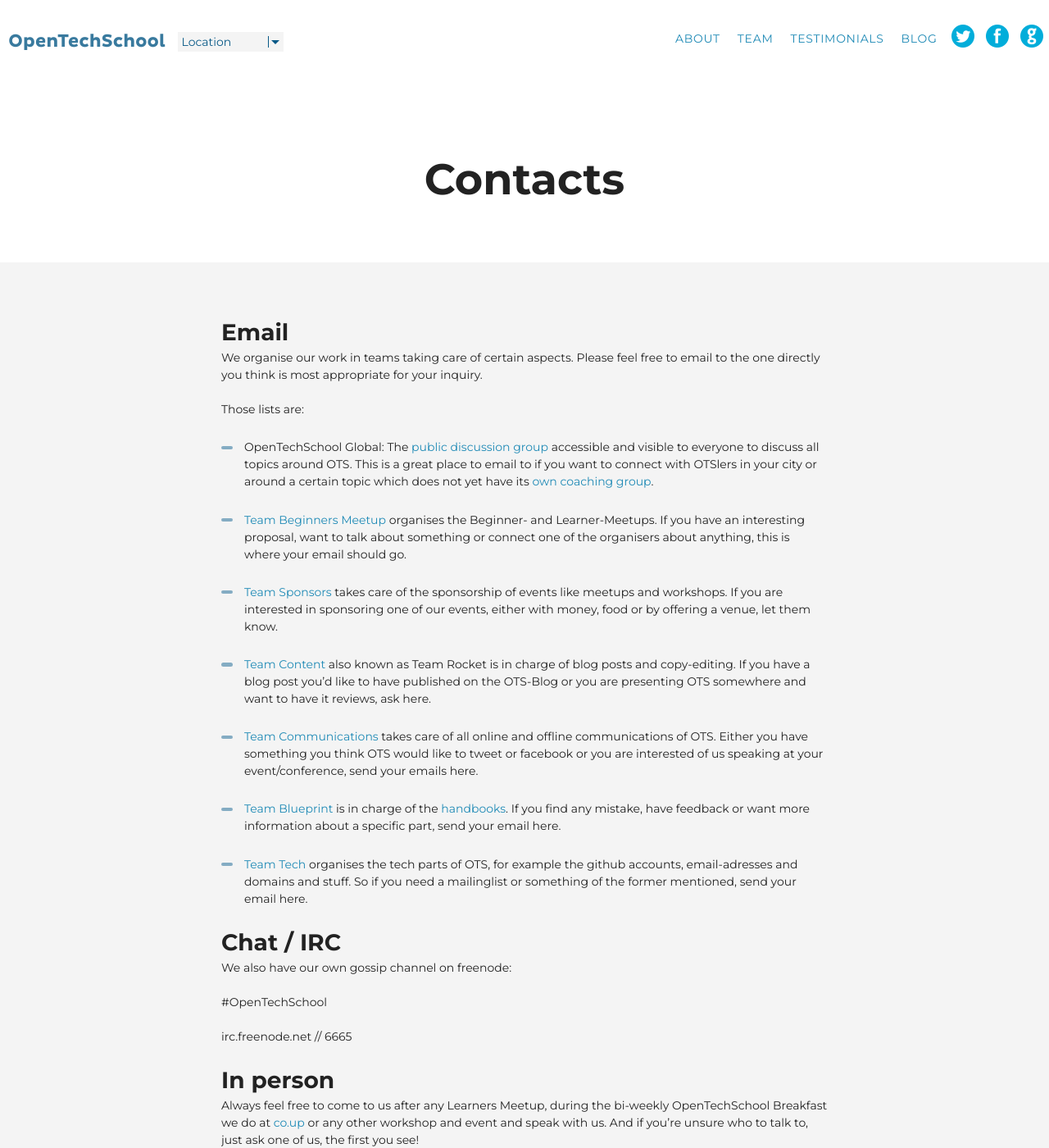
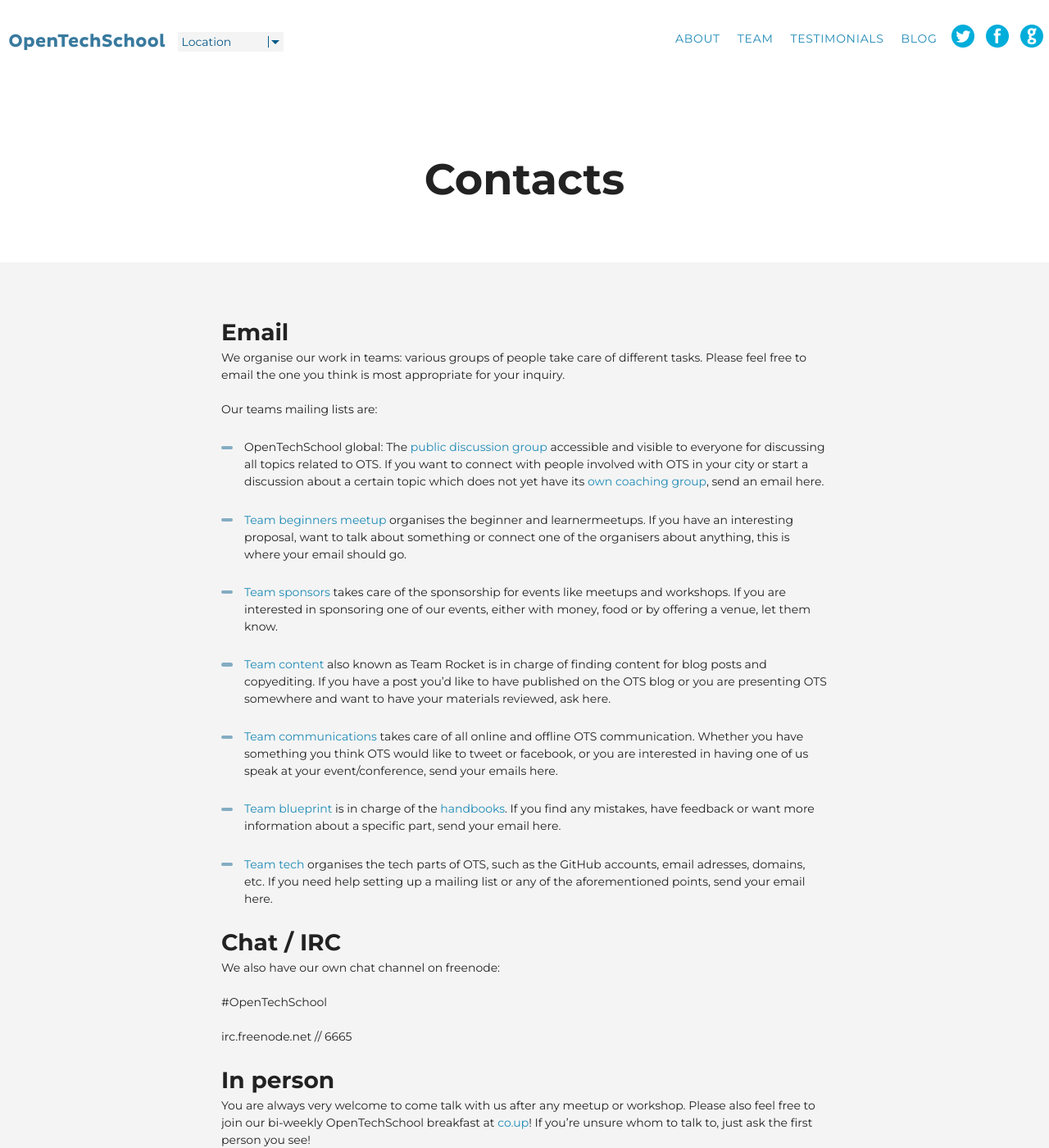
Before and after one commit to OpenTechSchool/www.opentechschool.org, a Jekyll site: the page built from contact.md, in a window 1280 px wide and 1400 px high. Shown: the whole window at 82% size. Built offline with Jekyll 4.4.1, drawn with Linux system fonts in a browser that asks for light colours; nearby versions of some CDN libraries.

Commit message:
copyediting

```diff
--- a/contact.md
+++ b/contact.md
@@ -5,27 +5,27 @@
 
 ## Email
 
-We organise our work in teams taking care of certain aspects. Please feel free to email to the one directly you think is most appropriate for your inquiry.
+We organise our work in teams: various groups of people take care of different tasks. Please feel free to email the one you think is most appropriate for your inquiry.
 
-Those lists are:
+Our teams mailing lists are:
 
- * OpenTechSchool Global: The [public discussion group](https://groups.google.com/a/opentechschool.org/forum/?fromgroups#!forum/discuss.global) accessible and visible to everyone to discuss all topics around OTS. This is a great place to email to if you want to connect with OTSlers in your city or around a certain topic which does not yet have its [own coaching group](/handbooks/mailinglists.html#coaches_lists).
+ * OpenTechSchool global: The [public discussion group](https://groups.google.com/a/opentechschool.org/forum/?fromgroups#!forum/discuss.global) accessible and visible to everyone for discussing all topics related to OTS. If you want to connect with people involved with OTS in your city or start a discussion about a certain topic which does not yet have its [own coaching group](/handbooks/mailinglists.html#coaches_lists), send an email here.
 
- * [Team Beginners Meetup](mailto:team.beginners-meetup[at]opentechschool.org) organises the Beginner- and Learner-Meetups. If you have an interesting proposal, want to talk about something or connect one of the organisers about anything, this is where your email should go.
+ * [Team beginners meetup](mailto:team.beginners-meetup[at]opentechschool.org) organises the beginner and learnermeetups. If you have an interesting proposal, want to talk about something or connect one of the organisers about anything, this is where your email should go.
 
- * [Team Sponsors](team.sponsors[at]opentechschool.org) takes care of the sponsorship of events like meetups and workshops. If you are interested in sponsoring one of our events, either with money, food or by offering a venue, let them know.
+ * [Team sponsors](team.sponsors[at]opentechschool.org) takes care of the sponsorship for events like meetups and workshops. If you are interested in sponsoring one of our events, either with money, food or by offering a venue, let them know.
 
- * [Team Content](mailto:team.content[at]opentechschool.org) also known as _Team Rocket_ is in charge of blog posts and copy-editing. If you have a blog post you'd like to have published on the OTS-Blog or you are presenting OTS somewhere and want to have it reviews, ask here.
+ * [Team content](mailto:team.content[at]opentechschool.org) also known as _Team Rocket_ is in charge of finding content for blog posts and copyediting. If you have a post you'd like to have published on the OTS blog or you are presenting OTS somewhere and want to have your materials reviewed, ask here.
 
- * [Team Communications](mailto:team.communications[at]opentechschool.org) takes care of all online and offline communications of OTS. Either you have something you think OTS would like to tweet or facebook or you are interested of us speaking at your event/conference, send your emails here.
+ * [Team communications](mailto:team.communications[at]opentechschool.org) takes care of all online and offline OTS communication. Whether you have something you think OTS would like to tweet or facebook, or you are interested in having one of us speak at your event/conference, send your emails here.
 
- * [Team Blueprint](team.blueprint[at]opentechschool.org) is in charge of the [handbooks](/handbooks/). If you find any mistake, have feedback or want more information about a specific part, send your email here.
+ * [Team blueprint](team.blueprint[at]opentechschool.org) is in charge of the [handbooks](/handbooks/). If you find any mistakes, have feedback or want more information about a specific part, send your email here.
 
- * [Team Tech](mailto:team.tech[at]opentechschool.org) organises the tech parts of OTS, for example the github accounts, email-adresses and domains and stuff. So if you need a mailinglist or something of the former mentioned, send your email here.
+ * [Team tech](mailto:team.tech[at]opentechschool.org) organises the tech parts of OTS, such as the GitHub accounts, email adresses, domains, etc. If you need help setting up a mailing list or any of the aforementioned points, send your email here.
 
 ## Chat / IRC
 
-We also have our own gossip channel on freenode:
+We also have our own chat channel on freenode:
 
 > \#OpenTechSchool
 
@@ -34,4 +34,4 @@
 
 ## In person
 
-Always feel free to come to us after any Learners Meetup, during the bi-weekly OpenTechSchool Breakfast we do at [co.up](http://co-up.de) or any other workshop and event and speak with us. And if you're unsure who to talk to, just ask one of us, the first you see!
+You are always very welcome to come talk with us after any meetup or workshop. Please also feel free to join our bi-weekly OpenTechSchool breakfast at [co.up](http://co-up.de)! If you're unsure whom to talk to, just ask the first person you see!
```
